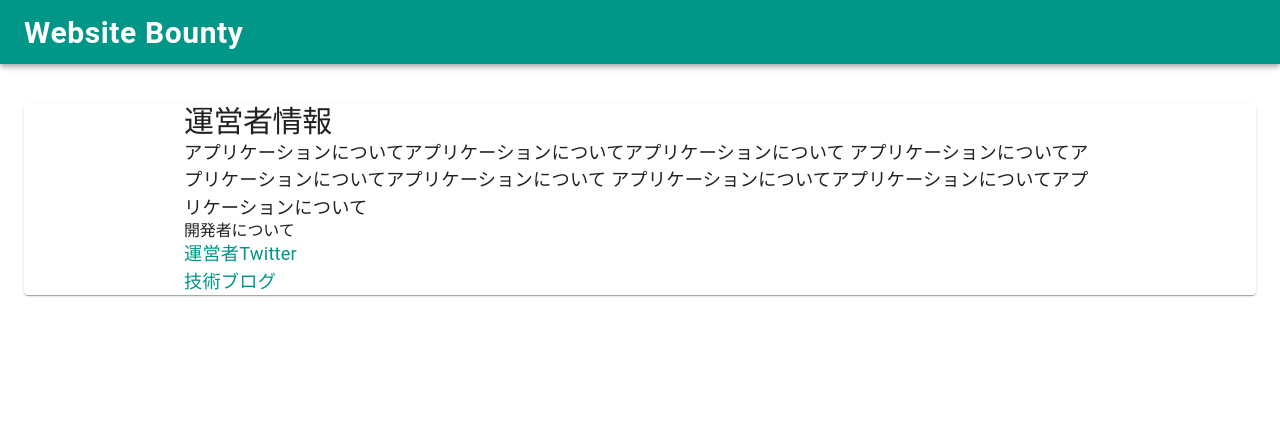
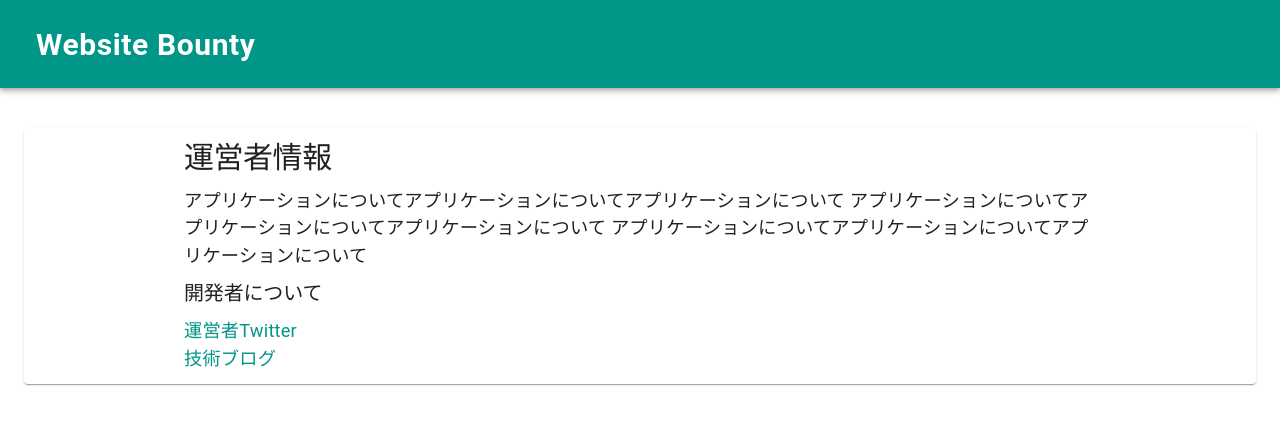
Before and after one commit to Yota-K/react-puppeteer-app, a React app in the folder front/: page /about in a window 1280 px wide. Shown: the top 424 px of the page. Built offline with nearby package versions, Linux system fonts and the light colour scheme; the HTML template or start-up script is replaced by a standard one.

Commit message:
運営者情報のスタイルの調整。

```diff
--- a/front/src/pages/About.tsx
+++ b/front/src/pages/About.tsx
@@ -3,19 +3,29 @@ import Paper from '@material-ui/core/Paper';
 import Container from '@material-ui/core/Container';
 import Typography from '@material-ui/core/Typography';
 import Link from '@material-ui/core/Link';
+import { makeStyles } from '@material-ui/core/styles';
+
+const useStyles = makeStyles({
+  margin: {
+    marginTop: '12px',
+    marginBottom: '12px'
+  }
+});
 
 const About: React.FC = () => {
+  const classes = useStyles();
+
   return (
     <Container>
       <Paper>
         <Container maxWidth="md">
           <Typography variant="h1">運営者情報</Typography>
-            <Typography variant="body1">
+            <Typography variant="body1" className={classes.margin}>
               アプリケーションについてアプリケーションについてアプリケーションについて
               アプリケーションについてアプリケーションについてアプリケーションについて
               アプリケーションについてアプリケーションについてアプリケーションについて
             </Typography>
-          <Typography variant="h2">開発者について</Typography>
+          <Typography variant="h2" className={classes.margin}>開発者について</Typography>
             <Typography variant="body1">
               <Link href="https://twitter.com/karukichi_yah">運営者Twitter</Link>
             </Typography>
--- a/front/src/theme.ts
+++ b/front/src/theme.ts
@@ -7,12 +7,19 @@ export const theme = createMuiTheme({
     primary: teal,
     secondary: amber,
   },
+  overrides: {
+    MuiPaper: {
+      root: {
+        padding: '12px',
+      },
+    },
+  },
   typography: {
     h1: {
       fontSize: 30,
     },
     h2: {
-      fontSize: 16,
+      fontSize: 20,
     },
     fontSize: 16,
   }
```
